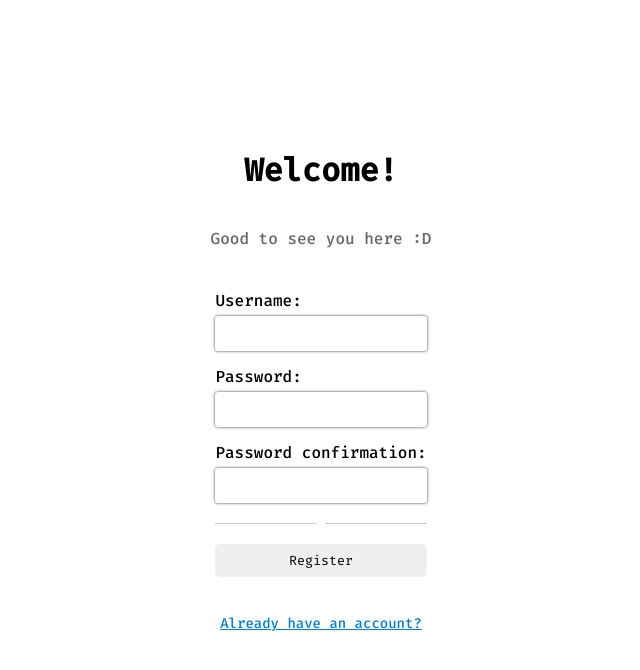
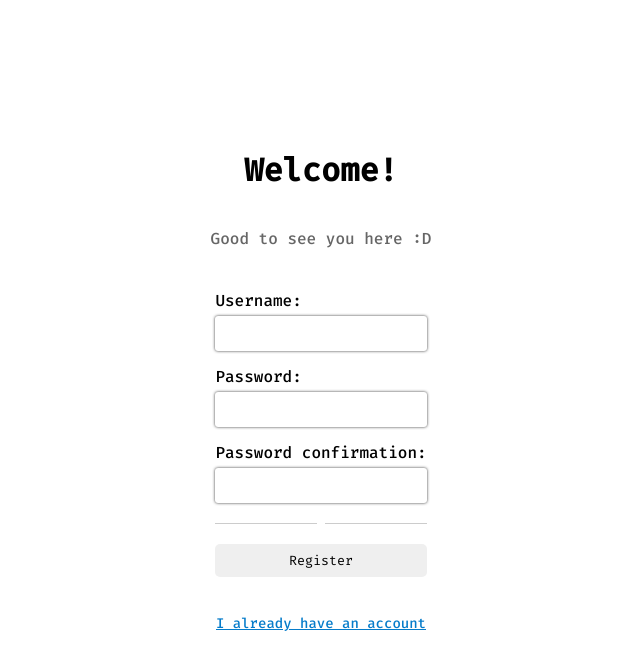
Before and after one commit to JorgeEmanoel/lil-panel, a Vue app: page / in a window 1280 px wide. Both pictures are taken after a click on the link "Sign up". Shown: the top 670 px of the page, without its empty margins (319-959 px from the left). Built offline with nearby package versions, Linux system fonts and the light colour scheme; no server answers; what vue-notification would draw is missing.

Commit message:
change welcome register text

```diff
--- a/src/views/Welcome.vue
+++ b/src/views/Welcome.vue
@@ -8,7 +8,7 @@
       <a href="#" @click="toggleForms" v-if="!registerForm">
         Sign up
       </a>
-      <a href="#" @click="toggleForms" v-else>Already have an account?</a>
+      <a href="#" @click="toggleForms" v-else>I already have an account</a>
     </div>
   </div>
 </template>
```
